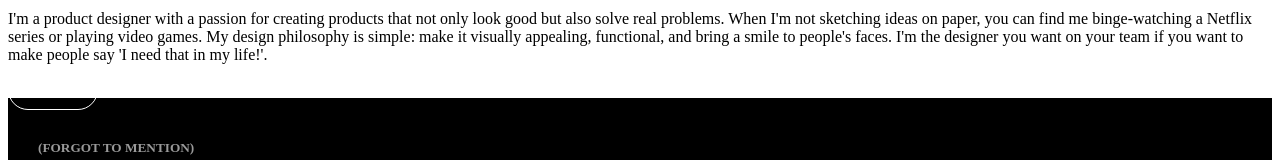
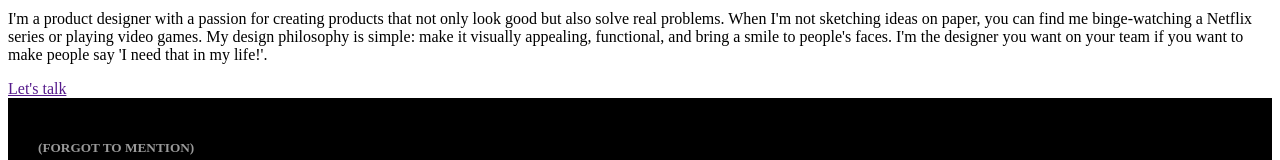
Before and after one commit to ronaktodwal37/Basic-website-, a plain HTML site: page index.html in a window 1280 px wide. Shown: the part 2668-2828 px from the top of the page. Drawn offline with nearby package versions, Linux system fonts and the light colour scheme; a script that the page names is missing.

```diff
--- a/style.css
+++ b/style.css
@@ -203,14 +203,14 @@
     width: 200px;
 } */
 
-#textabout a {
+/* #textabout a {
     padding: 12px 22px;
     border: 1px solid #fff;
     border-radius: 100px;
     color: #fff;
     font-size: 12px;
     text-decoration: none;
-}
+} */
 
 #subscribe {
     color: #fff;
```
